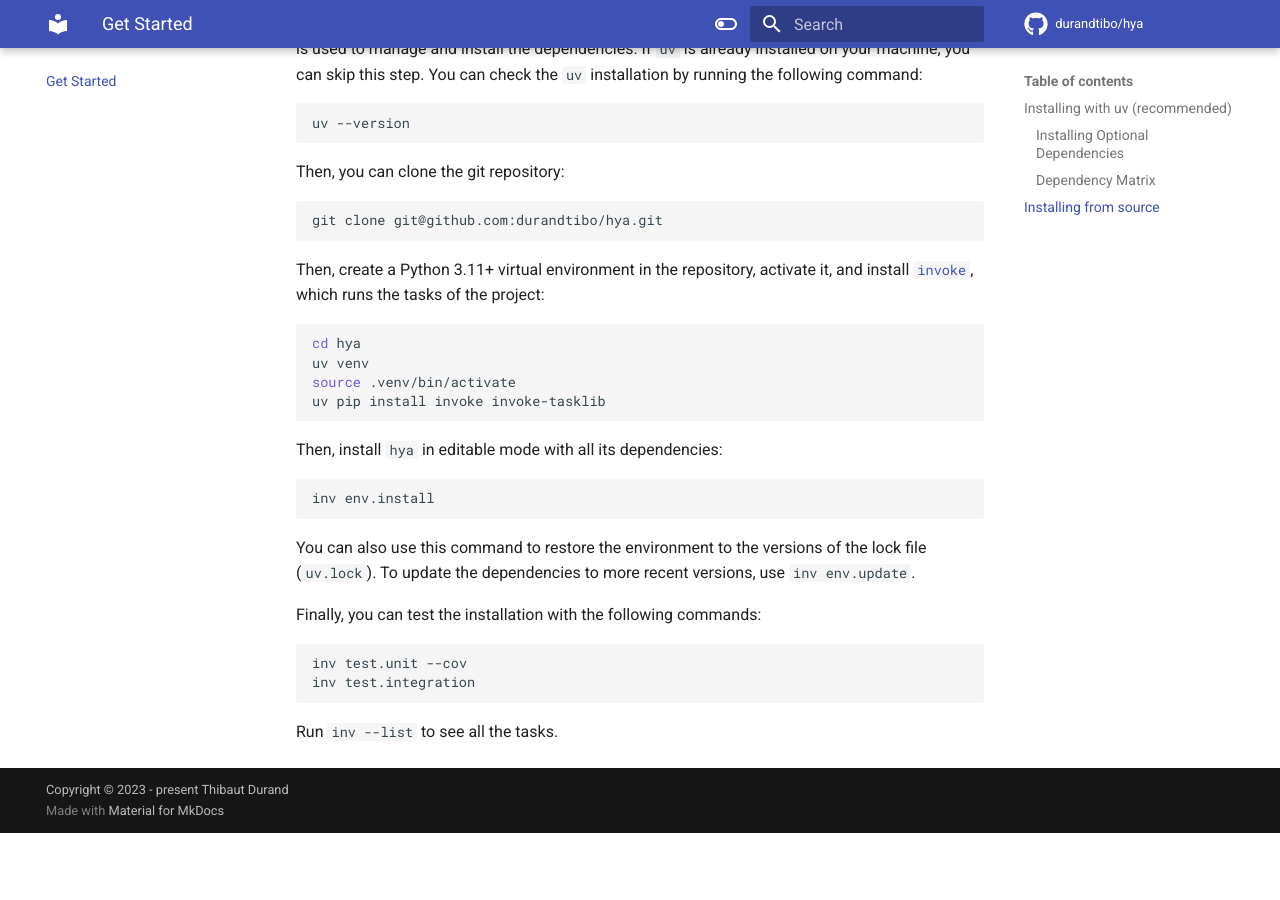
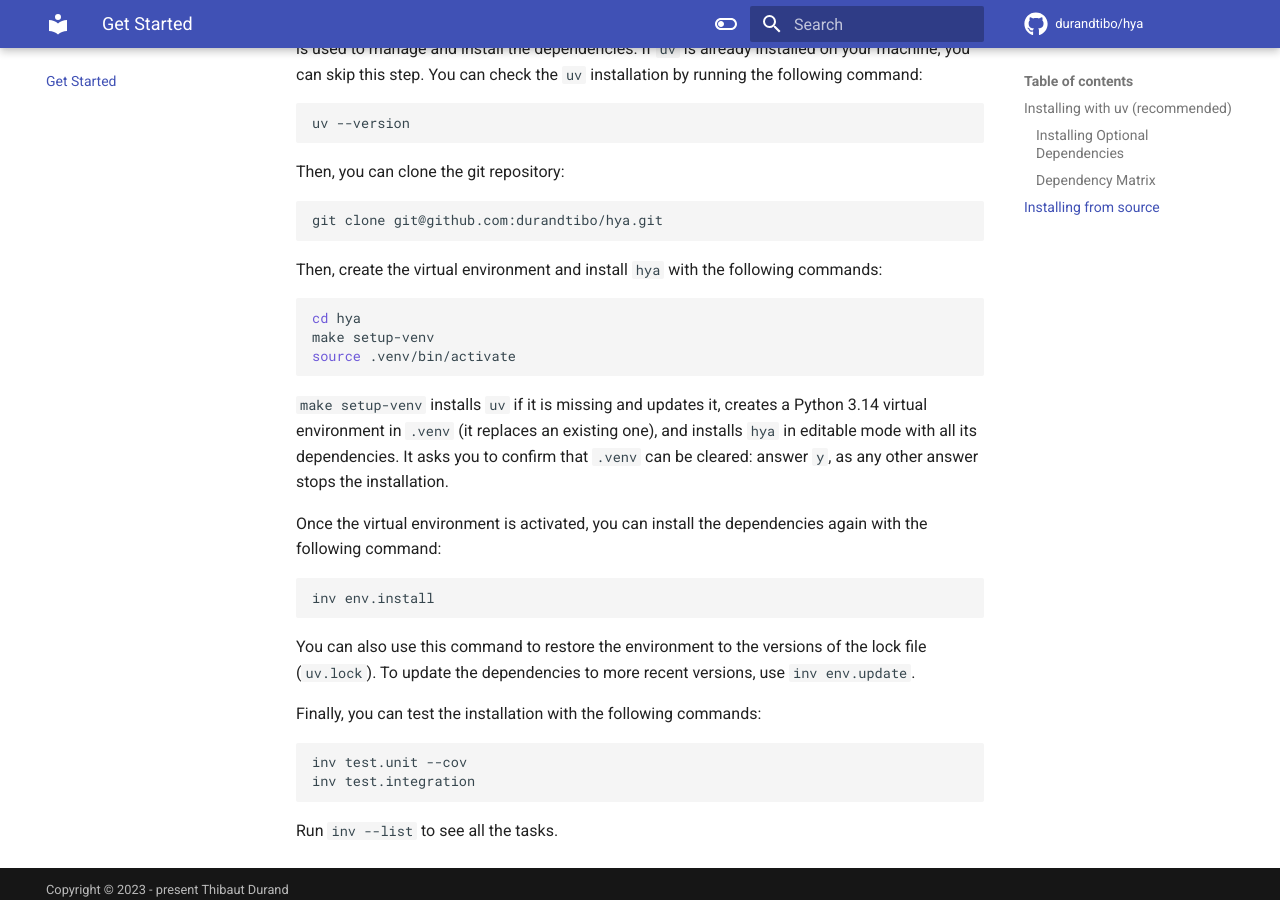
Before and after one commit to durandtibo/hya, an MkDocs documentation site: the page built from docs/docs/get_started.md, in a window 1280 px wide and 900 px high, scrolled down 1390 px. Built offline with MkDocs 1.6.1 and Material for MkDocs 9.7.7, drawn with Linux system fonts in a browser that asks for light colours; comment, search, counter and statistics services are not loaded; the version menu is left out; before the commit the page ends 2223 px from its top, so only the background shows below that.

Commit message:
Use make setup-venv in the guide and remove the marker docstrings
Co-Authored-By: Claude Sonnet 5.5 <noreply@anthropic.com>

````diff
--- a/docs/docs/get_started.md
+++ b/docs/docs/get_started.md
@@ -66,17 +66,21 @@ Then, you can clone the git repository:
 git clone git@github.com:durandtibo/hya.git
 ```
 
-Then, create a Python 3.11+ virtual environment in the repository, activate it, and install
-[`invoke`](https://www.pyinvoke.org/), which runs the tasks of the project:
+Then, create the virtual environment and install `hya` with the following commands:
 
 ```shell
 cd hya
-uv venv
+make setup-venv
 source .venv/bin/activate
-uv pip install invoke invoke-tasklib
 ```
 
-Then, install `hya` in editable mode with all its dependencies:
+`make setup-venv` installs `uv` if it is missing and updates it, creates a Python 3.14 virtual
+environment in `.venv` (it replaces an existing one), and installs `hya` in editable mode with all
+its dependencies. It asks you to confirm that `.venv` can be cleared: answer `y`, as any other
+answer stops the installation.
+
+Once the virtual environment is activated, you can install the dependencies again with the following
+command:
 
 ```shell
 inv env.install
````
Also changed, not shown: 1 other file.
